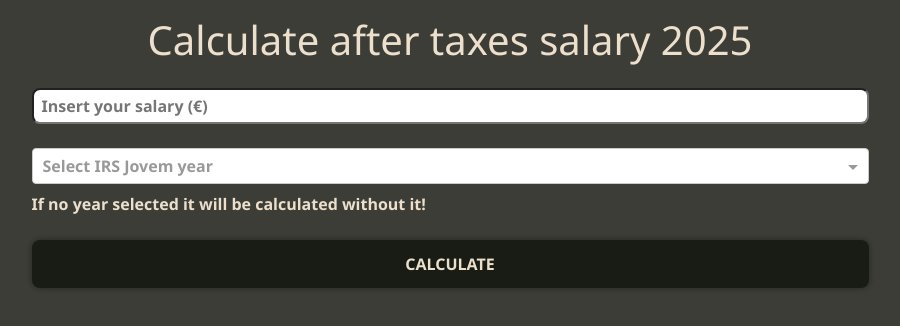
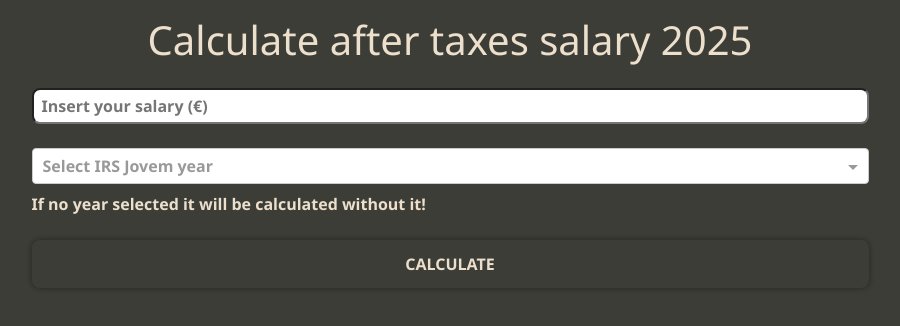
Before and after one commit to assebc/bessa, an Angular app: page /irs in a window 1280 px wide. Shown: the top 326 px of the page, without its empty margins (190-1090 px from the left). Built offline with nearby package versions, Linux system fonts and the light colour scheme.

Commit message:
add disabled

```diff
--- a/src/app/irs/irs.component.html
+++ b/src/app/irs/irs.component.html
@@ -8,7 +8,7 @@
       placeholder="Insert your salary (€)"
       [min]="irsTable(0)[0][0]"
       [ngModel]="$beforeTaxesSalary() === 0 ? undefined : $beforeTaxesSalary() "
-      (ngModelChange)="updateBeforeTaxesSalary($event)" />
+      (blur)="updateBeforeTaxesSalary($event)" />
 
     @if($beforeTaxesSalary() < irsTable(0)[0][0] && $beforeTaxesSalary() !== 0){
       <span class="text-danger mb-4 text-align-start w-75">Before taxes salary is a minimum of {{irsTable(0)[0][0]}}€</span>
@@ -32,6 +32,7 @@
     <button
       type="button"
       class="w-75"
+      [disabled]="$beforeTaxesSalary() < irsTable(0)[0][0]"
       (click)="this.$irsJovemYear() ? calculateIRSJovem() : calculateIRS()"
     >
      CALCULATE
--- a/src/app/irs/irs.component.ts
+++ b/src/app/irs/irs.component.ts
@@ -3,6 +3,7 @@ import { Component, signal } from '@angular/core';
 import { NgSelectModule } from '@ng-select/ng-select';
 import { IRSJovem, IRSJovemTaxes, IRSTable } from './irs.defs';
 import { FormsModule } from '@angular/forms';
+import { RouterLinkWithHref } from '@angular/router';
 
 @Component({
   selector: 'app-irs',
@@ -20,7 +21,9 @@ export class IRSComponent {
   readonly $irsTaxes = signal<number | undefined>(undefined);
   readonly $ssTaxes = signal<number | undefined>(undefined);
 
-  updateBeforeTaxesSalary(salary: number): void {
+  updateBeforeTaxesSalary(event: FocusEvent): void {
+    const target = event.target as HTMLInputElement | null;
+    const salary = target?.value ? +target.value : 0;
     this.$beforeTaxesSalary.set(salary);
     this.clear();
   }
@@ -44,7 +47,7 @@ export class IRSComponent {
     const d = parseFloat((r3 * rPercentage).toFixed(2));
     this.calculateSSTaxes();
     afterTaxesSalary -= (d < 0 ? 0 : d) + this.$ssTaxes()!;
-    console.log(d, afterTaxesSalary, this.$ssTaxes(), this.$beforeTaxesSalary());
+
     this.$irsTaxes.set(d < 0 ? 0 : d);
     this.$afterTaxesSalary.set(afterTaxesSalary);
   }
@@ -62,7 +65,7 @@ export class IRSComponent {
 
     this.calculateSSTaxes();
     afterTaxesSalary -= (d < 0 ? 0 : d) + this.$ssTaxes()!;
-    console.log(d, afterTaxesSalary, this.$ssTaxes(), this.$beforeTaxesSalary());
+
     this.$irsTaxes.set(d < 0 ? 0 : d);
     this.$afterTaxesSalary.set(afterTaxesSalary);
   }
@@ -75,7 +78,7 @@ export class IRSComponent {
   private getIRSTableRow(): number[] {
     const table = this.irsTable(this.$beforeTaxesSalary());
     const rowIndex = table.findIndex((row) => row[0] > this.$beforeTaxesSalary());
-    return table[rowIndex];
+    return table[rowIndex === -1 ? table.length -1 : rowIndex];
   }
 
   private getIRSTaxes(): number {
--- a/src/styles.scss
+++ b/src/styles.scss
@@ -51,14 +51,16 @@
 
     &:hover {
       transition: ease 0.2s;
-      width: 248px;
-      height: 52px;
       background-color: var(--purple);
 
       * {
         transition: ease 0.2s;
         background-color: var(--purple);
       }
+    }
+
+    &:disabled {
+      background-color: var(--gray);
     }
 
     span {
```
